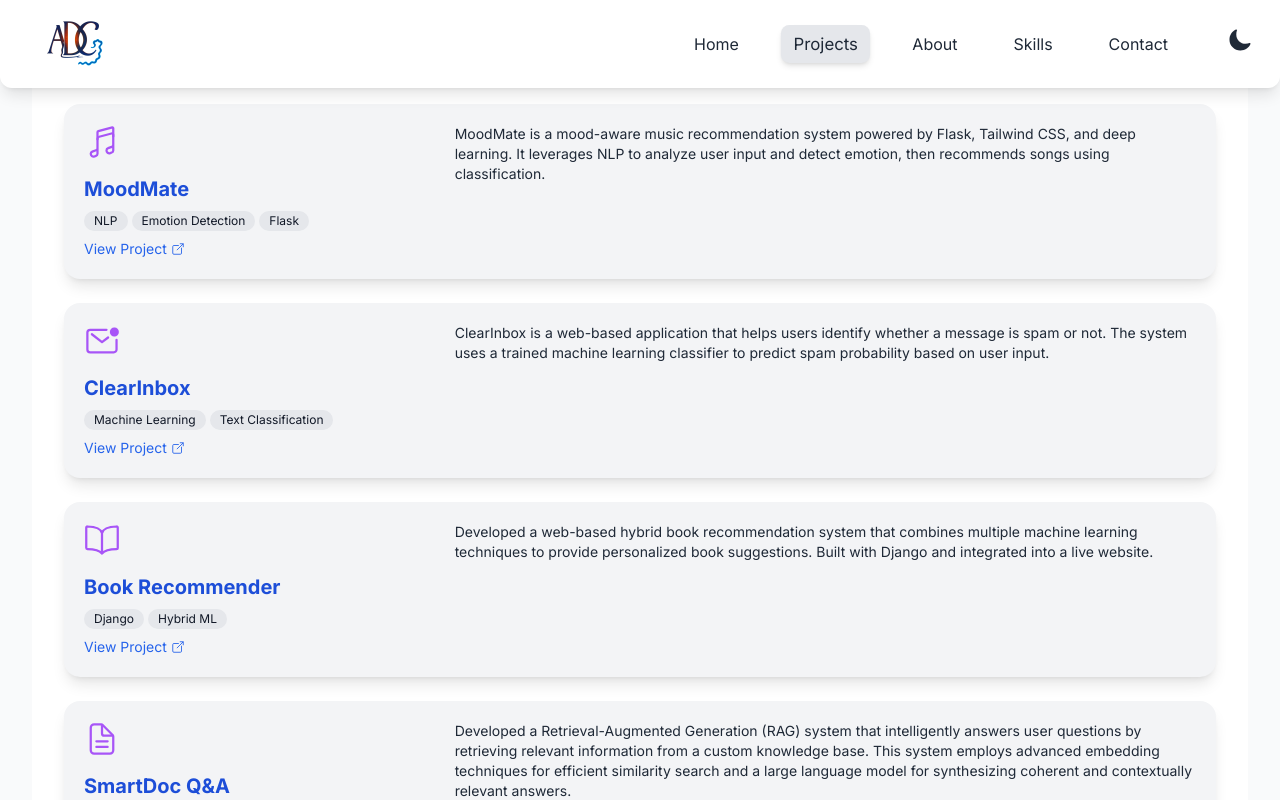
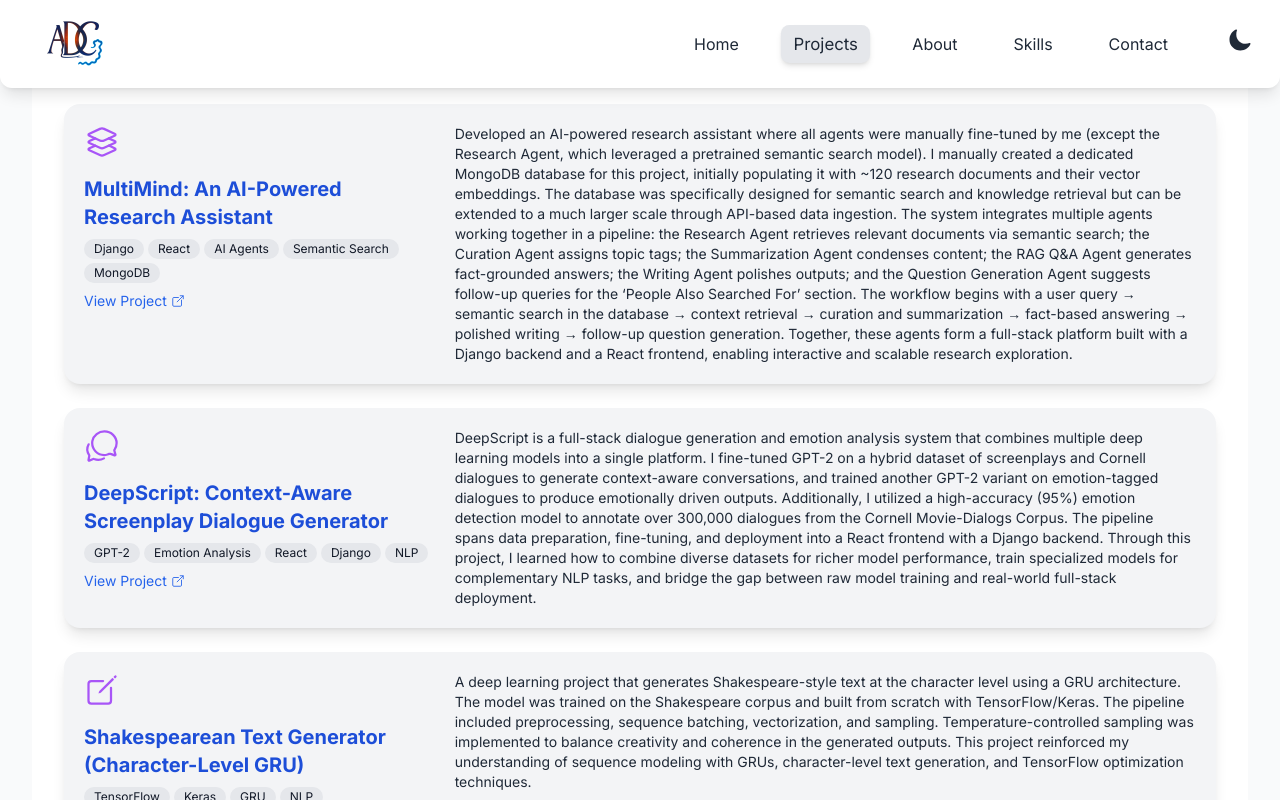
Before and after one commit to aadarsha135/portfol, a React (Create React App) app: page / in a window 1280 px wide. Both pictures are taken after a click on the button "Explore My Work". Shown: the part 88-888 px from the top of the page. Built offline with nearby package versions, Linux system fonts and the light colour scheme.

Commit message:
projects update

```diff
--- a/public/index.html
+++ b/public/index.html
@@ -13,7 +13,7 @@
 
   <link href="https://fonts.googleapis.com/css2?family=Inter:wght@400;600;700&display=swap" rel="stylesheet" />
 
-  <title>Aadarsha's Portfolio</title>
+  <title>Aadarsha's Portfolio </title>
 </head>
 
 <body class="bg-gray-50 dark:bg-gray-900 transition-colors duration-300">
--- a/src/App.js
+++ b/src/App.js
@@ -187,67 +187,81 @@ const ProjectsPage = forwardRef((props, ref) => (
     id="projects"
     ref={ref}
     className="min-h-screen px-3 sm:px-8 py-8 mx-auto max-w-7xl font-inter bg-white dark:bg-gray-900 dark:text-white transition-colors duration-300"
-  > {/* Adjusted padding */}
-    <h2 className="text-2xl sm:text-3xl lg:text-4xl font-bold mb-8 text-left text-transparent bg-clip-text bg-gradient-to-r from-blue-600 to-purple-500"> {/* Adjusted font size */}
+  >
+    <h2 className="text-2xl sm:text-3xl lg:text-4xl font-bold mb-8 text-left text-transparent bg-clip-text bg-gradient-to-r from-blue-600 to-purple-500">
       Featured Projects
     </h2>
 
-    <div className="space-y-6"> {/* Adjusted gap */}
+    <div className="space-y-6">
       {[
+        {
+          icon: "layers-outline",
+          name: "MultiMind: An AI-Powered Research Assistant",
+          tags: ["Django", "React", "AI Agents", "Semantic Search", "MongoDB"],
+          description: `Developed an AI-powered research assistant where all agents were manually fine-tuned by me (except the Research Agent, which leveraged a pretrained semantic search model). I manually created a dedicated MongoDB database for this project, initially populating it with ~120 research documents and their vector embeddings. The database was specifically designed for semantic search and knowledge retrieval but can be extended to a much larger scale through API-based data ingestion. The system integrates multiple agents working together in a pipeline: the Research Agent retrieves relevant documents via semantic search; the Curation Agent assigns topic tags; the Summarization Agent condenses content; the RAG Q&A Agent generates fact-grounded answers; the Writing Agent polishes outputs; and the Question Generation Agent suggests follow-up queries for the ‘People Also Searched For’ section. The workflow begins with a user query → semantic search in the database → context retrieval → curation and summarization → fact-based answering → polished writing → follow-up question generation. Together, these agents form a full-stack platform built with a Django backend and a React frontend, enabling interactive and scalable research exploration.`,
+          github: "https://github.com/your-repo/multimind",
+        },
+        {
+          icon: "chatbubbles-outline",
+          name: "DeepScript: Context-Aware Screenplay Dialogue Generator",
+          tags: ["GPT-2", "Emotion Analysis", "React", "Django", "NLP"],
+          description: `DeepScript is a full-stack dialogue generation and emotion analysis system that combines multiple deep learning models into a single platform. I fine-tuned GPT-2 on a hybrid dataset of screenplays and Cornell dialogues to generate context-aware conversations, and trained another GPT-2 variant on emotion-tagged dialogues to produce emotionally driven outputs. Additionally, I utilized a high-accuracy (95%) emotion detection model to annotate over 300,000 dialogues from the Cornell Movie-Dialogs Corpus. The pipeline spans data preparation, fine-tuning, and deployment into a React frontend with a Django backend. Through this project, I learned how to combine diverse datasets for richer model performance, train specialized models for complementary NLP tasks, and bridge the gap between raw model training and real-world full-stack deployment.`,
+          github: "https://lnkd.in/d67tEhz8",
+        },
+        {
+          icon: "create-outline",
+          name: "Shakespearean Text Generator (Character-Level GRU)",
+          tags: ["TensorFlow", "Keras", "GRU", "NLP"],
+          description: `A deep learning project that generates Shakespeare-style text at the character level using a GRU architecture. The model was trained on the Shakespeare corpus and built from scratch with TensorFlow/Keras. The pipeline included preprocessing, sequence batching, vectorization, and sampling. Temperature-controlled sampling was implemented to balance creativity and coherence in the generated outputs. This project reinforced my understanding of sequence modeling with GRUs, character-level text generation, and TensorFlow optimization techniques.`,
+          github: "https://lnkd.in/dWh2Cj-n",
+        },
         {
           icon: "musical-notes-outline",
           name: "MoodMate",
           tags: ["NLP", "Emotion Detection", "Flask"],
-          description: `MoodMate is a mood-aware music recommendation system powered by Flask, Tailwind CSS, and deep learning.
-          It leverages NLP to analyze user input and detect emotion, then recommends songs using classification.`,
-          github: "https://github.com/your-repo/moodmate",
+          description: `MoodMate is a mood-aware music recommendation system powered by Flask, Tailwind CSS, and deep learning. It leverages NLP to analyze user input and detect emotion, then recommends songs using classification.`,
+          github: "https://mood.rajkumarchaulagain.com.np",
         },
         {
           icon: "mail-unread-outline",
           name: "ClearInbox",
           tags: ["Machine Learning", "Text Classification"],
-          description: `ClearInbox is a web-based application that helps users identify whether a message is spam or not.
-          The system uses a trained machine learning classifier to predict spam probability based on user input.`,
+          description: `ClearInbox is a web-based application that helps users identify whether a message is spam or not. The system uses a trained machine learning classifier to predict spam probability based on user input.`,
           github: "https://github.com/your-repo/clearinbox",
         },
         {
           icon: "book-outline",
           name: "Book Recommender",
           tags: ["Django", "Hybrid ML"],
-          description: `Developed a web-based hybrid book recommendation system that combines multiple machine learning techniques
-          to provide personalized book suggestions. Built with Django and integrated into a live website.`,
+          description: `Developed a web-based hybrid book recommendation system that combines multiple machine learning techniques to provide personalized book suggestions. Built with Django and integrated into a live website.`,
           github: "https://github.com/your-repo/bookrec",
         },
         {
           icon: "document-text-outline",
           name: "SmartDoc Q&A",
           tags: ["RAG", "Vector DB", "Embeddings"],
-          description: `Developed a Retrieval-Augmented Generation (RAG) system that intelligently answers user questions
-          by retrieving relevant information from a custom knowledge base. This system employs advanced embedding techniques
-          for efficient similarity search and a large language model for synthesizing coherent and contextually relevant answers.`,
+          description: `Developed a Retrieval-Augmented Generation (RAG) system that intelligently answers user questions by retrieving relevant information from a custom knowledge base. This system employs advanced embedding techniques for efficient similarity search and a large language model for synthesizing coherent and contextually relevant answers.`,
           github: "https://github.com/your-repo/rag-system",
         },
         {
           icon: "help-circle-outline",
           name: "QA System (SQuAD v2)",
           tags: ["Transformers", "HuggingFace", "Deep Learning"],
-          description: `Developed a deep learning-based Question Answering (QA) model capable of extracting precise answers from
-          provided textual contexts. This system utilizes a transformer-based model fine-tuned on the SQuAD v2 dataset.
-          The implementation includes advanced data preprocessing for batched operations and robust handling of unanswerable questions.`,
+          description: `Developed a deep learning-based Question Answering (QA) model capable of extracting precise answers from provided textual contexts. This system utilizes a transformer-based model fine-tuned on the SQuAD v2 dataset. The implementation includes advanced data preprocessing for batched operations and robust handling of unanswerable questions.`,
           github: "https://github.com/your-repo/qa-squad",
         },
       ].map((proj, idx) => (
         <div
           key={idx}
-          className="flex flex-col md:flex-row bg-gray-100 dark:bg-gray-800 rounded-2xl p-4 sm:p-5 shadow-lg" /* Adjusted padding */
+          className="flex flex-col md:flex-row bg-gray-100 dark:bg-gray-800 rounded-2xl p-4 sm:p-5 shadow-lg"
         >
           {/* LEFT: ICON + NAME + TAGS + GITHUB */}
-          <div className="w-full md:w-1/3 mb-4 md:mb-0 md:pr-6 space-y-2 flex flex-col items-center md:items-start text-center md:text-left"> {/* Adjusted margin, padding, spacing */}
-            <div className="text-3xl sm:text-4xl text-purple-500"> {/* Adjusted icon size */}
+          <div className="w-full md:w-1/3 mb-4 md:mb-0 md:pr-6 space-y-2 flex flex-col items-center md:items-start text-center md:text-left">
+            <div className="text-3xl sm:text-4xl text-purple-500">
               <ion-icon name={proj.icon}></ion-icon>
             </div>
-            <h3 className="text-lg sm:text-xl font-bold text-blue-700 dark:text-blue-400">{proj.name}</h3> {/* Adjusted font size */}
-            <div className="flex flex-wrap justify-center md:justify-start gap-1"> {/* Adjusted gap */}
+            <h3 className="text-lg sm:text-xl font-bold text-blue-700 dark:text-blue-400">{proj.name}</h3>
+            <div className="flex flex-wrap justify-center md:justify-start gap-1">
               {proj.tags.map((tag, i) => (
                 <span key={i} className="bg-gray-200 dark:bg-gray-700 text-xs px-2.5 py-0.5 rounded-full">
                   {tag}
@@ -258,14 +272,14 @@ const ProjectsPage = forwardRef((props, ref) => (
               href={proj.github}
               target="_blank"
               rel="noopener noreferrer"
-              className="inline-flex items-center gap-1 text-blue-600 dark:text-blue-400 hover:underline mt-2 text-sm" /* Adjusted font size */
+              className="inline-flex items-center gap-1 text-blue-600 dark:text-blue-400 hover:underline mt-2 text-sm"
             >
               View Project <ion-icon name="open-outline"></ion-icon>
             </a>
           </div>
 
           {/* RIGHT: DESCRIPTION */}
-          <div className="w-full md:w-2/3 text-gray-800 dark:text-gray-300 text-xs sm:text-sm leading-relaxed"> {/* Adjusted font size */}
+          <div className="w-full md:w-2/3 text-gray-800 dark:text-gray-300 text-xs sm:text-sm leading-relaxed">
             {proj.description}
           </div>
         </div>
@@ -276,6 +290,7 @@ const ProjectsPage = forwardRef((props, ref) => (
 
 
 
+
 const AboutPage = () => (
   <section className="min-h-[calc(100vh-80px)] bg-white px-3 sm:px-6 py-8 rounded-xl shadow-lg my-6 sm:my-8 mx-auto max-w-6xl font-inter dark:bg-gray-800 dark:text-white transition-colors duration-300"> {/* Adjusted padding and margin */}
     <h2 className="text-2xl sm:text-3xl lg:text-4xl font-bold text-gray-900 mb-8 text-center dark:text-white">About Me</h2> {/* Adjusted font size and margin */}
@@ -283,7 +298,7 @@ const AboutPage = () => (
 
       <div className="flex-shrink-0 w-full max-w-xs sm:max-w-sm mx-auto lg:mx-0"> {/* Adjusted max-width */}
         <img
-          src="pic99.jpg"
+          src="dada.jpg"
           alt="Aadarsha Chaulagain"
           className="rounded-xl shadow-xl w-full h-auto object-contain"
         />
```
Also changed, not shown: public/dada.jpg (added), public/pic99.jpg (deleted).
